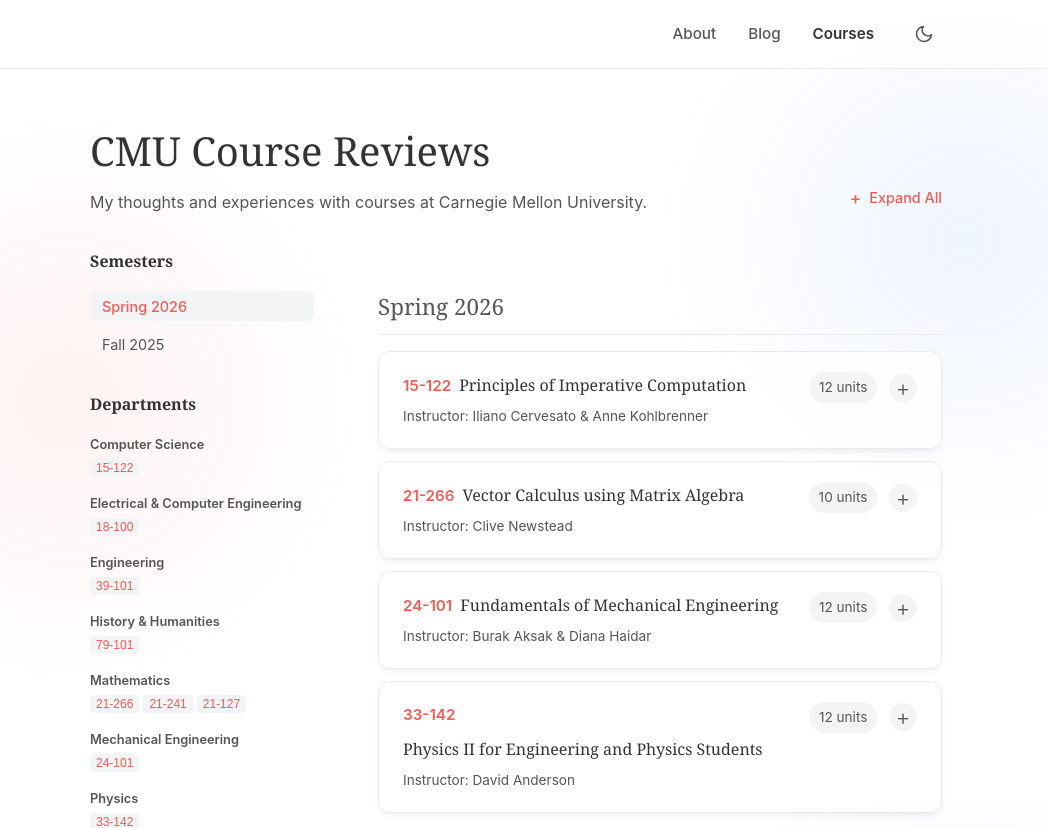
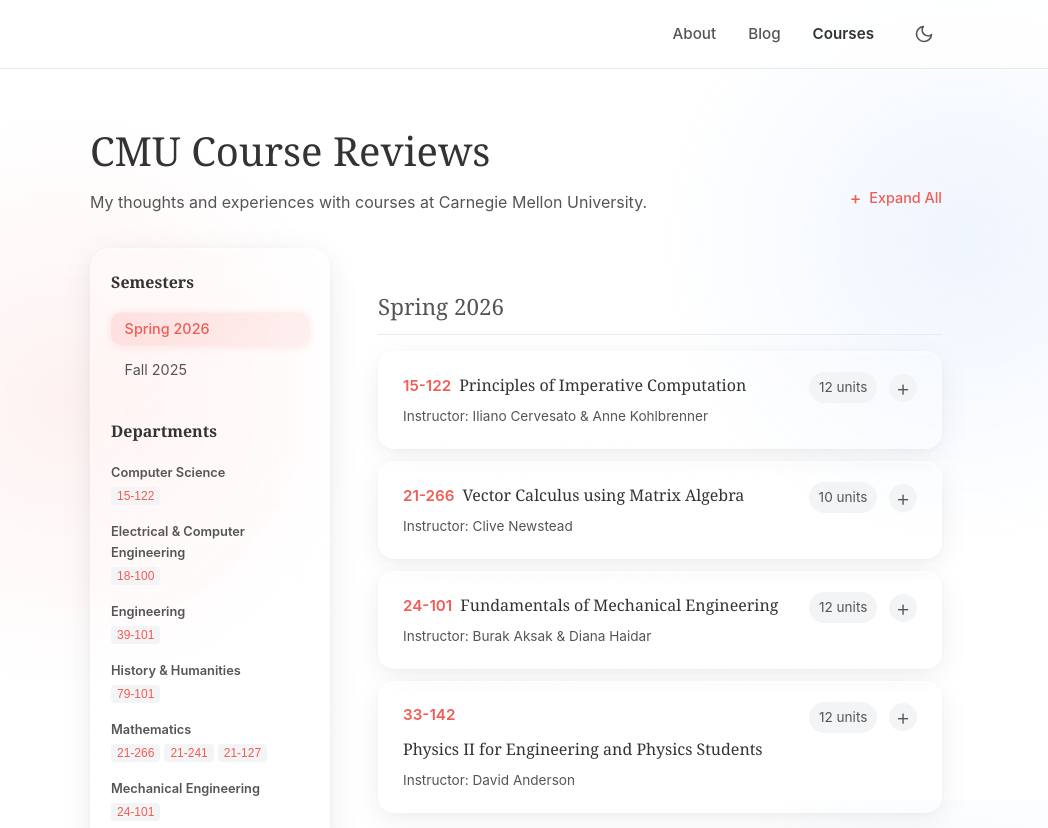
Before and after one commit to darrenpintoo/darrenpintoo.github.io, a React (Vite) app: page /courses in a window 1280 px wide. Shown: the top 828 px of the page, without its empty margins (124-1172 px from the left). Built offline with nearby package versions, Linux system fonts and the light colour scheme.

Commit message:
liquid glass

```diff
--- a/src/index.css
+++ b/src/index.css
@@ -463,31 +463,67 @@
 }
 
 .course-card {
-  border: 1px solid var(--border-color);
-  border-radius: 12px;
+  border: 1px solid rgba(255, 255, 255, 0.2);
+  border-radius: 16px;
   padding: 1.25rem 1.5rem;
   cursor: pointer;
-  transition: all 0.25s ease;
-  background: var(--bg-card);
-  backdrop-filter: blur(12px);
-  -webkit-backdrop-filter: blur(12px);
-  box-shadow: 0 4px 6px -1px rgba(0, 0, 0, 0.05), 0 2px 4px -1px rgba(0, 0, 0, 0.03);
+  transition: all 0.3s cubic-bezier(0.4, 0, 0.2, 1);
+  /* Liquid Glass Effect */
+  background: linear-gradient(135deg,
+      rgba(255, 255, 255, 0.35) 0%,
+      rgba(255, 255, 255, 0.15) 100%);
+  backdrop-filter: blur(20px) saturate(180%);
+  -webkit-backdrop-filter: blur(20px) saturate(180%);
+  box-shadow:
+    0 8px 32px rgba(0, 0, 0, 0.06),
+    0 2px 8px rgba(0, 0, 0, 0.04),
+    inset 0 1px 0 rgba(255, 255, 255, 0.5);
+}
+
+[data-theme="dark"] .course-card {
+  background: linear-gradient(135deg,
+      rgba(255, 255, 255, 0.1) 0%,
+      rgba(255, 255, 255, 0.03) 100%);
+  border-color: rgba(255, 255, 255, 0.08);
+  box-shadow:
+    0 8px 32px rgba(0, 0, 0, 0.2),
+    0 2px 8px rgba(0, 0, 0, 0.15),
+    inset 0 1px 0 rgba(255, 255, 255, 0.08);
 }
 
 @media (hover: hover) {
   .course-card:hover {
-    border-color: var(--accent);
-    box-shadow: 0 4px 16px rgba(0, 0, 0, 0.08);
-    background: var(--bg-card-hover);
+    border-color: rgba(242, 92, 84, 0.4);
+    transform: translateY(-2px);
+    box-shadow:
+      0 12px 40px rgba(0, 0, 0, 0.1),
+      0 4px 12px rgba(242, 92, 84, 0.08),
+      inset 0 1px 0 rgba(255, 255, 255, 0.6);
+  }
+
+  [data-theme="dark"] .course-card:hover {
+    box-shadow:
+      0 12px 40px rgba(0, 0, 0, 0.3),
+      0 4px 12px rgba(242, 92, 84, 0.15),
+      inset 0 1px 0 rgba(255, 255, 255, 0.12);
   }
 }
 
 .course-card.expanded {
-  background: var(--bg-card-hover);
   border-color: var(--accent);
-  box-shadow: 0 12px 32px rgba(242, 92, 84, 0.12), 0 4px 12px rgba(0, 0, 0, 0.05);
-  transform: scale(1.02);
+  transform: translateY(-2px) scale(1.01);
+  box-shadow:
+    0 16px 48px rgba(242, 92, 84, 0.15),
+    0 8px 24px rgba(0, 0, 0, 0.08),
+    inset 0 1px 0 rgba(255, 255, 255, 0.6);
   z-index: 10;
+}
+
+[data-theme="dark"] .course-card.expanded {
+  box-shadow:
+    0 16px 48px rgba(242, 92, 84, 0.2),
+    0 8px 24px rgba(0, 0, 0, 0.25),
+    inset 0 1px 0 rgba(255, 255, 255, 0.1);
 }
 
 .course-header {
@@ -664,7 +700,30 @@
   top: 100px;
   max-height: calc(100vh - 120px);
   overflow-y: auto;
-  padding-right: 1rem;
+  padding: 1.25rem;
+  /* Liquid Glass Effect */
+  background: linear-gradient(135deg,
+      rgba(255, 255, 255, 0.25) 0%,
+      rgba(255, 255, 255, 0.1) 100%);
+  backdrop-filter: blur(20px) saturate(180%);
+  -webkit-backdrop-filter: blur(20px) saturate(180%);
+  border: 1px solid rgba(255, 255, 255, 0.3);
+  border-radius: 20px;
+  box-shadow:
+    0 8px 32px rgba(0, 0, 0, 0.08),
+    0 2px 8px rgba(0, 0, 0, 0.04),
+    inset 0 1px 0 rgba(255, 255, 255, 0.4);
+}
+
+[data-theme="dark"] .course-sidebar {
+  background: linear-gradient(135deg,
+      rgba(255, 255, 255, 0.08) 0%,
+      rgba(255, 255, 255, 0.02) 100%);
+  border-color: rgba(255, 255, 255, 0.1);
+  box-shadow:
+    0 8px 32px rgba(0, 0, 0, 0.3),
+    0 2px 8px rgba(0, 0, 0, 0.2),
+    inset 0 1px 0 rgba(255, 255, 255, 0.1);
 }
 
 .sidebar-section {
@@ -689,26 +748,32 @@
   font-family: var(--font-sans);
   font-size: 0.9rem;
   color: var(--text-secondary);
-  padding: 0.4rem 0.75rem;
+  padding: 0.5rem 0.85rem;
   border-left: 2px solid transparent;
   cursor: pointer;
-  transition: all 0.2s;
+  transition: all 0.25s cubic-bezier(0.4, 0, 0.2, 1);
   text-align: left;
-  background: none;
+  background: transparent;
   border: none;
-  border-radius: 0 6px 6px 0;
+  border-radius: 10px;
+  position: relative;
 }
 
 .sidebar-link:hover {
   color: var(--accent);
-  background: rgba(0, 0, 0, 0.02);
+  background: rgba(242, 92, 84, 0.08);
+  transform: translateX(2px);
 }
 
 .sidebar-link.active {
   color: var(--accent);
-  border-left-color: var(--accent);
-  background: var(--stat-bg);
+  background: linear-gradient(135deg,
+      rgba(242, 92, 84, 0.15) 0%,
+      rgba(242, 92, 84, 0.08) 100%);
   font-weight: 500;
+  box-shadow:
+    0 2px 8px rgba(242, 92, 84, 0.15),
+    inset 0 1px 0 rgba(255, 255, 255, 0.2);
 }
 
 /* Mobile Sidebar */
```
